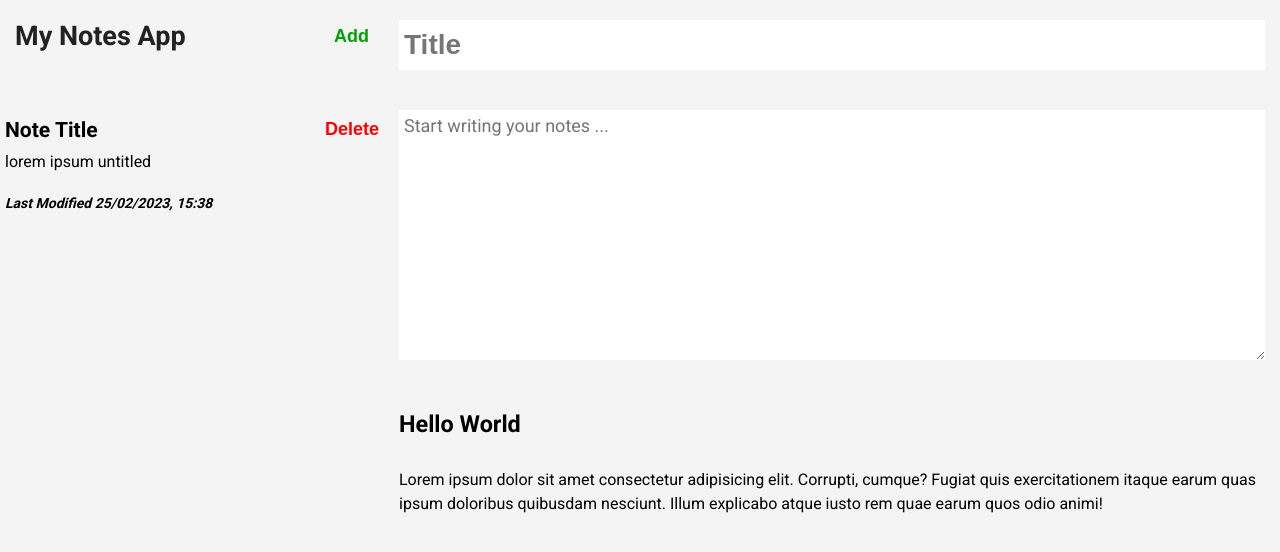
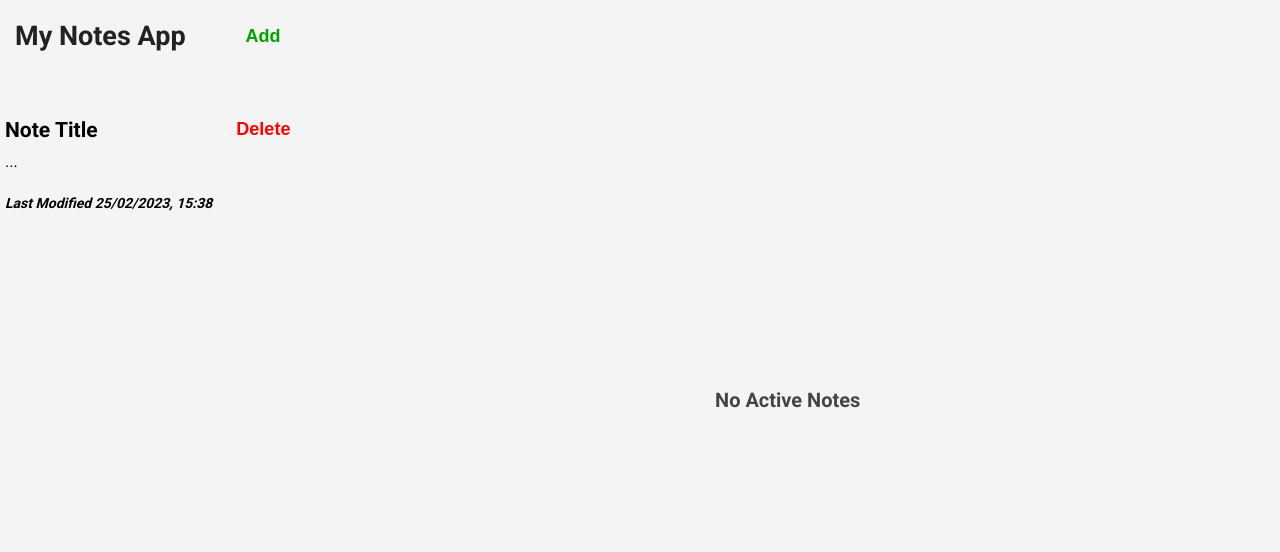
Before and after one commit to Prospertech-github/Notes-App, a React (Create React App) app: page / in a window 1280 px wide. Both pictures are taken after a click on the button "Add". Shown: the top 552 px of the page. Built offline with nearby package versions, Linux system fonts and the light colour scheme.

Commit message:
Feat: Completed the Note Update functionality

```diff
--- a/src/App.js
+++ b/src/App.js
@@ -12,7 +12,7 @@ function App() {
 		const newNote = {
 			id: uuid(),
 			title: 'Note Title',
-			body: 'lorem ipsum untitled',
+			body: ' ',
 			modifiedDate: Date.now(),
 		};
 
@@ -23,6 +23,21 @@ function App() {
 		setNotes(notes.filter(note => note.id !== idToDelete));
   };
 
+  const getCurrentNote = () =>{
+		return notes.find((note) => note.id === currentNote)
+	}
+
+	const updateNoteHandler = (updatedNote) => {
+		const updatedNoteArray = notes.map((note) => {
+			if (note.id === currentNote) {
+				return updatedNote
+			}
+			return note
+		})
+
+		setNotes(updatedNoteArray)
+	}
+
 	return (
 		<div className="App">
 			<NotesContainer
@@ -32,7 +47,7 @@ function App() {
         currentNote={currentNote}
         setCurrentNote={setCurrentNote}
 			/>
-			<Main />
+			<Main currentNote={getCurrentNote()} updateNote={ updateNoteHandler } />
 		</div>
 	);
 }
--- a/src/components/Main.jsx
+++ b/src/components/Main.jsx
@@ -1,7 +1,20 @@
 import React from 'react';
 import styles from './Main.module.css';
 
-const Main = () => {
+const Main = ({ currentNote, updateNote }) => {
+	const onEditNote = (key, value) => {
+		updateNote({
+			...currentNote,
+			[key]: value,
+			modifiedDate: Date.now()
+		})
+
+	}
+
+	if (!currentNote) {
+		return <div className={styles.dummyText}> No Active Notes </div>
+	}
+
 	return (
 		<div className={styles.mainSection}>
 			<div className={styles.formControls}>
@@ -11,28 +24,26 @@ const Main = () => {
 					id="noteTitle"
 					placeholder="Title"
 					autoComplete="off"
+					value={currentNote.title}
+					onChange={(e) => onEditNote('title', e.target.value)}
 				/>
 				<textarea
 					name=""
 					id=""
 					placeholder="Start writing your notes ..."
 					autoComplete="off"
+					value={currentNote.body}
+					onChange={(e) => onEditNote('body', e.target.value)}
 				></textarea>
 			</div>
 
 			<div className={styles.previewArea}>
 				<div className={styles.noteTitle}>
-					<h3> Hello World </h3>
+					<h3> {currentNote.title} </h3>
 				</div>
 
 				<div className={styles.noteText}>
-					<p className={styles.note}>
-						{' '}
-						Lorem ipsum dolor sit amet consectetur adipisicing elit.
-						Corrupti, cumque? Fugiat quis exercitationem itaque
-						earum quas ipsum doloribus quibusdam nesciunt. Illum
-						explicabo atque iusto rem quae earum quos odio animi!{' '}
-					</p>
+					<p className={styles.note}>{currentNote.body}</p>
 				</div>
 			</div>
 		</div>
--- a/src/components/Main.module.css
+++ b/src/components/Main.module.css
@@ -41,3 +41,13 @@ textarea:focus{
   font-size: 1.6rem;
   line-height: 1.5;
 }
+.dummyText{
+  font-size: 2rem;
+  font-weight: 600;
+  display: flex;
+  justify-content: center;
+  align-items: center;
+  width: 100%;
+  height: 100vh;
+  color: #444;
+}
--- a/src/components/NotesContainer.jsx
+++ b/src/components/NotesContainer.jsx
@@ -35,7 +35,7 @@ const NotesContainer = ({
 								</button>
 							</div>
 
-							<p className={styles.noteDetails}>{note.body}</p>
+							<p className={styles.noteDetails}>{note.body && note.body.substr(0, 120) + "..."}</p>
 
 							<small className={styles.noteMeta}>
 								Last Modified{' '}
--- a/src/components/NotesContainer.module.css
+++ b/src/components/NotesContainer.module.css
@@ -32,8 +32,8 @@ button {
   border-radius: 5px;
 }
 .note:hover {
-	background-color: #444;
-	color: #f4f4f4;
+	background-color: #aaa;
+	color: #000;
 }
 .noteHeader {
 	display: flex;
@@ -53,6 +53,6 @@ small {
 	font-weight: 600;
 }
 .activeNote{
-  background-color: rgb(130, 130, 255);
+  background-color: #444;
   color: #f4f4f4;
 }
```
